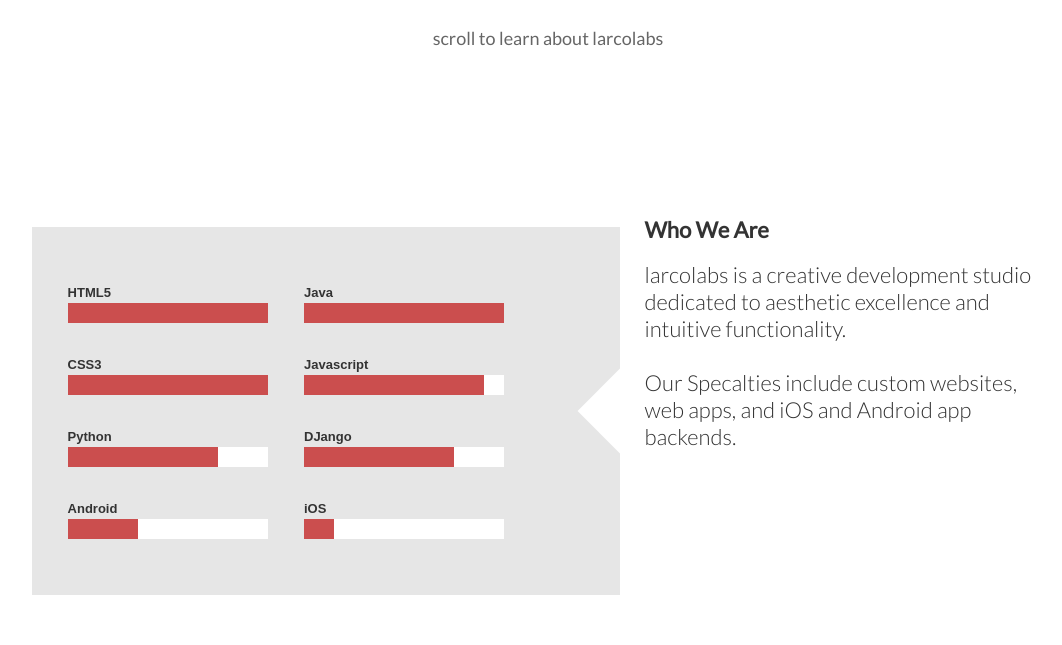
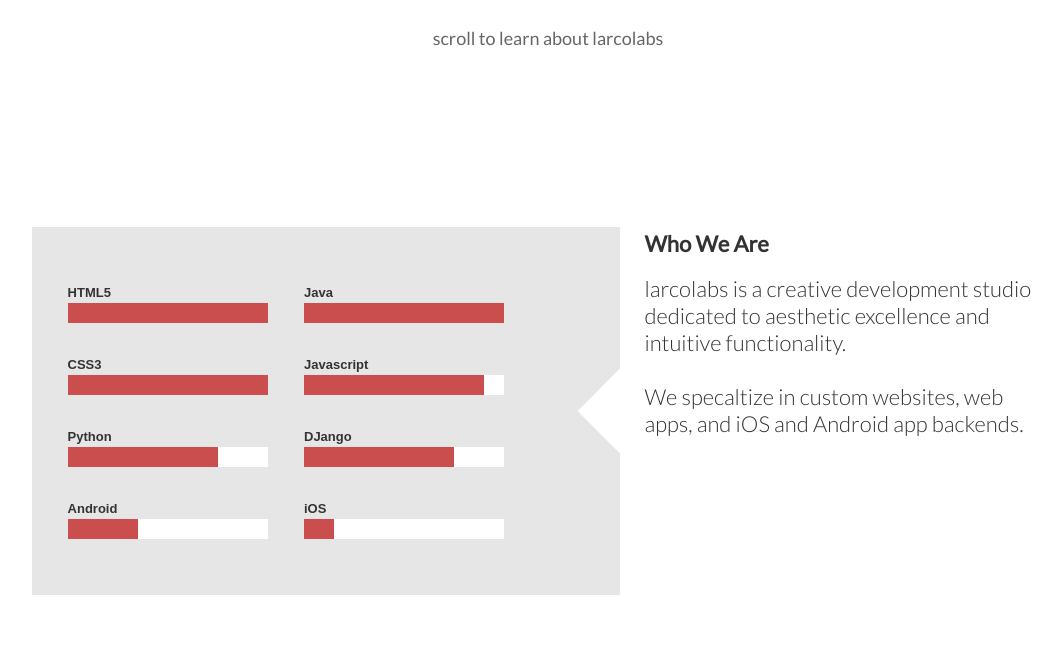
Before and after one commit to HunterLarco/Larco-Labs, a Python web app: template templates/landing.html in a window 1280 px wide. Shown: the part 695-1340 px from the top of the page, without its empty margins (92-1154 px from the left). Run offline with Jinja, Linux system fonts and the light colour scheme; the template is opened without the code that fills it, so the values that code supplies are empty.

Commit message:
Meta Update

```diff
--- a/templates/contact.html
+++ b/templates/contact.html
@@ -243,10 +243,9 @@ textarea.small{
 <head>
 <meta charset="utf-8"/>
 
-<title>Larco Labs &middot; Contact</title>
+<title>larcolabs &middot; contact</title>
 
-<meta name="description" content="Larco Labs combines form with function to create beautiful and out-standing websites."></meta>
-<meta name="author" content="Hunter John Larco"></meta>
+<meta name="description" content="larcolabs is a creative development studio dedicated to aesthetic excellence and intuitive functionality. We specaltize in custom websites, web apps, and iOS and Android app backends."></meta><meta name="author" content="Hunter John Larco"></meta>
 <meta name="pinterest" content="nohover"></meta>
 <meta content="yes" name="apple-mobile-web-app-capable"></meta>
 <meta content="minimum-scale=1.0, width=device-width, maximum-scale=1, user-scalable=no" name="viewport"></meta>
--- a/templates/landing.html
+++ b/templates/landing.html
@@ -278,9 +278,9 @@
 <head>
 <meta charset="utf-8"/>
 
-<title>Larco Labs</title>
+<title>larcolabs</title>
 
-<meta name="description" content="Larco Labs combines form with function to create beautiful and out-standing websites."></meta>
+<meta name="description" content="larcolabs is a creative development studio dedicated to aesthetic excellence and intuitive functionality. We specaltize in custom websites, web apps, and iOS and Android app backends."></meta>
 <meta name="author" content="Hunter John Larco"></meta>
 <meta name="pinterest" content="nohover"></meta>
 <meta content="yes" name="apple-mobile-web-app-capable"></meta>
@@ -360,7 +360,7 @@
 		</div>
 		<div class='content'>
 			<h1>Who We Are</h1>
-			<h2>larcolabs is a creative development studio dedicated to aesthetic excellence and intuitive functionality.<br/><br/>Our Specalties include custom websites, web apps, and iOS and Android app backends.</h2>
+			<h2>larcolabs is a creative development studio dedicated to aesthetic excellence and intuitive functionality.<br/><br/>We specaltize in custom websites, web apps, and iOS and Android app backends.</h2>
 		</div>
 	</div>
 
--- a/templates/playground.html
+++ b/templates/playground.html
@@ -115,10 +115,9 @@ canvas{
 <head>
 <meta charset="utf-8"/>
 
-<title>Larco Labs &middot; Playground</title>
+<title>larcolabs &middot; playground</title>
 
-<meta name="description" content="Larco Labs combines form with function to create beautiful and out-standing websites."></meta>
-<meta name="author" content="Hunter John Larco"></meta>
+<meta name="description" content="larcolabs is a creative development studio dedicated to aesthetic excellence and intuitive functionality. We specaltize in custom websites, web apps, and iOS and Android app backends."></meta><meta name="author" content="Hunter John Larco"></meta>
 <meta name="pinterest" content="nohover"></meta>
 <meta content="yes" name="apple-mobile-web-app-capable"></meta>
 <meta content="minimum-scale=1.0, width=device-width, maximum-scale=1, user-scalable=no" name="viewport"></meta>
--- a/templates/portfolio.html
+++ b/templates/portfolio.html
@@ -104,10 +104,9 @@
 <head>
 <meta charset="utf-8"/>
 
-<title>Larco Labs &middot; Portfolio</title>
+<title>larcolabs &middot; portfolio</title>
 
-<meta name="description" content="Larco Labs combines form with function to create beautiful and out-standing websites."></meta>
-<meta name="author" content="Hunter John Larco"></meta>
+<meta name="description" content="larcolabs is a creative development studio dedicated to aesthetic excellence and intuitive functionality. We specaltize in custom websites, web apps, and iOS and Android app backends."></meta><meta name="author" content="Hunter John Larco"></meta>
 <meta name="pinterest" content="nohover"></meta>
 <meta content="yes" name="apple-mobile-web-app-capable"></meta>
 <meta content="minimum-scale=1.0, width=device-width, maximum-scale=1, user-scalable=no" name="viewport"></meta>
```
